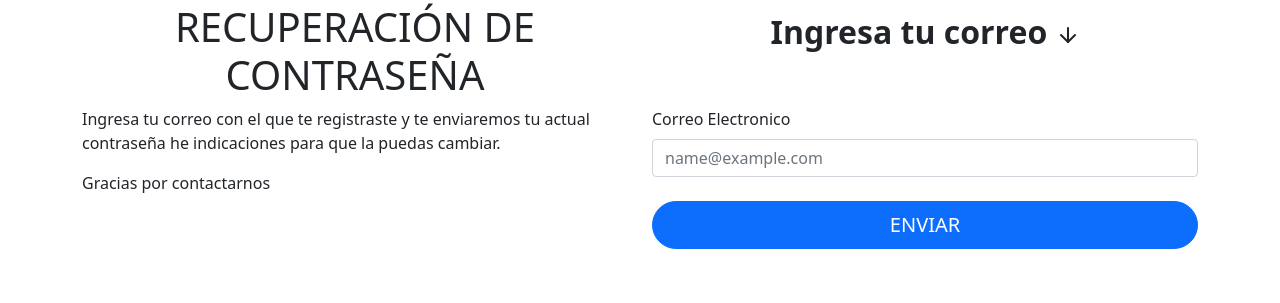
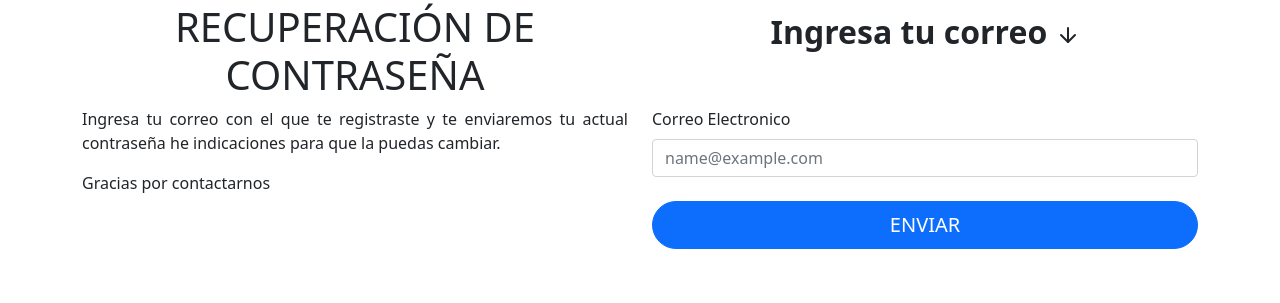
Before and after one commit to JosCha94/AQParking, a PHP site: page /recuperacion.html in a window 1280 px wide. Shown: the part 290-593 px from the top of the page. Run offline with PHP 8.4, Linux system fonts and the light colour scheme.

Commit message:
clase justificar texto

```diff
--- a/css/estilos.css
+++ b/css/estilos.css
@@ -120,3 +120,8 @@ label, ::-webkit-input-placeholder {
 .fs-x{font-size:calc(2rem + 1.5vw)!important;
 color: #5ca1e2b9;}
 .borde{-webkit-text-stroke: 2px white;}
+
+/* JUTIFICAR TEXTO */
+.text-justify{
+    text-align: justify;
+}
```
